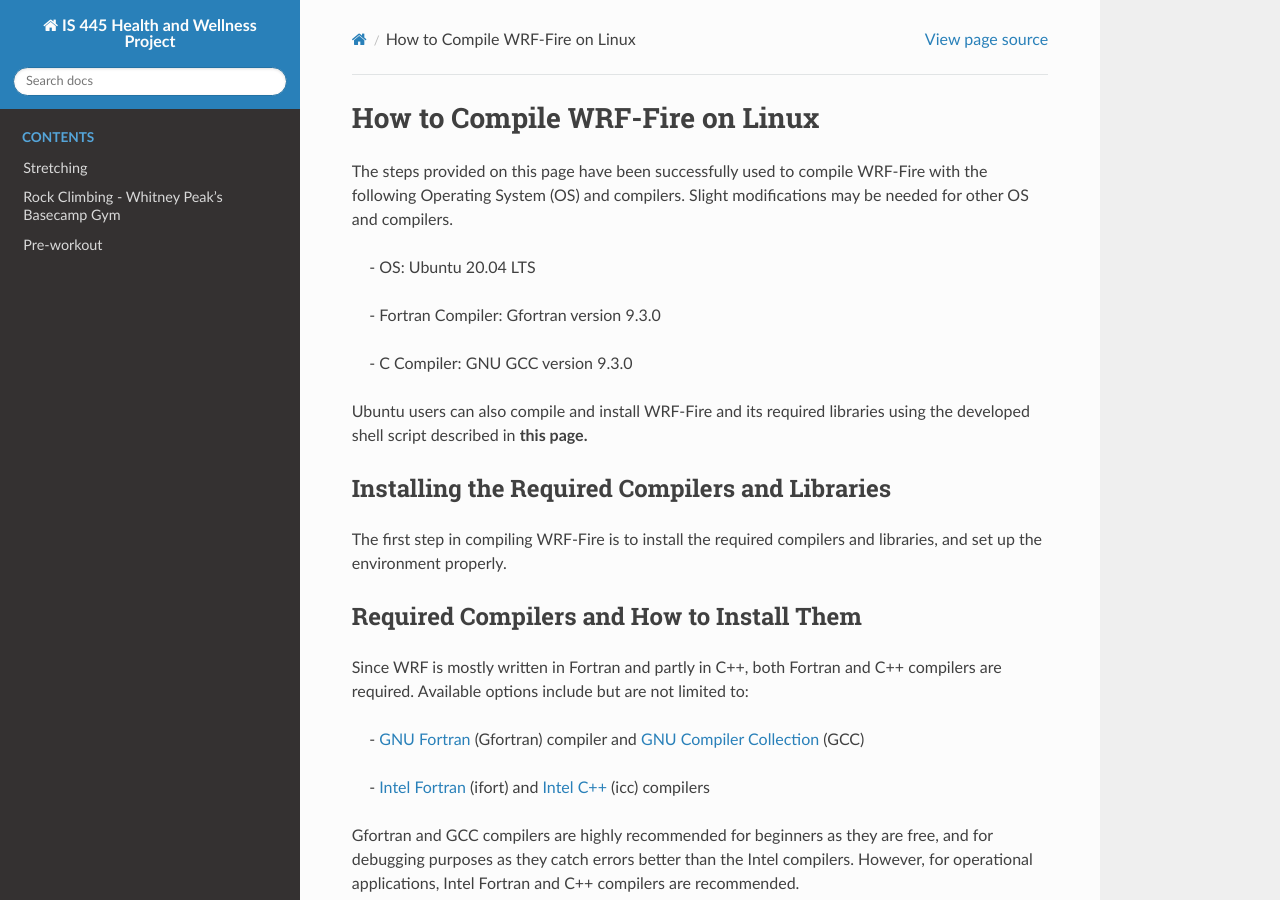
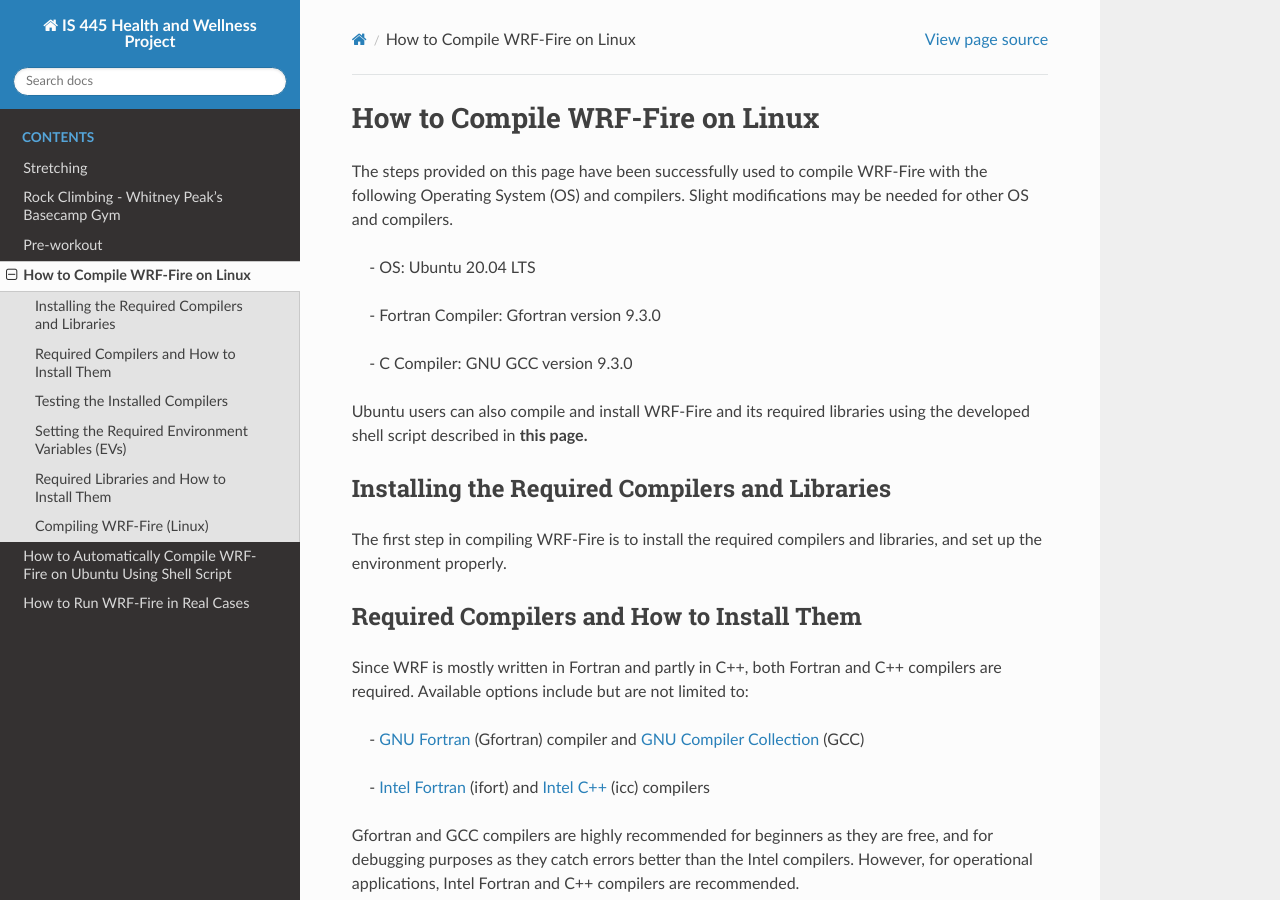
Before and after one commit to evanchinn/IS445Wiki, a Sphinx documentation site: the page built from UNR-WRF-FIRE-main/docs/source/Linux.rst, in a window 1280 px wide and 900 px high. Built offline with Sphinx 7.4.7 and the Read the Docs theme 2.0.0, drawn with Linux system fonts in a browser that asks for light colours; pages that are not in the unit, such as notebooks, are missing from menus.

Commit message:
Update index.rst

```diff
--- a/UNR-WRF-FIRE-main/docs/source/index.rst
+++ b/UNR-WRF-FIRE-main/docs/source/index.rst
@@ -55,6 +55,6 @@ The contributing team includes:
    DCR
    input_files
    case_studies
-   visualization
-   faq
-   forum
+   Linux
+   Ubuntu
+   Real
```
